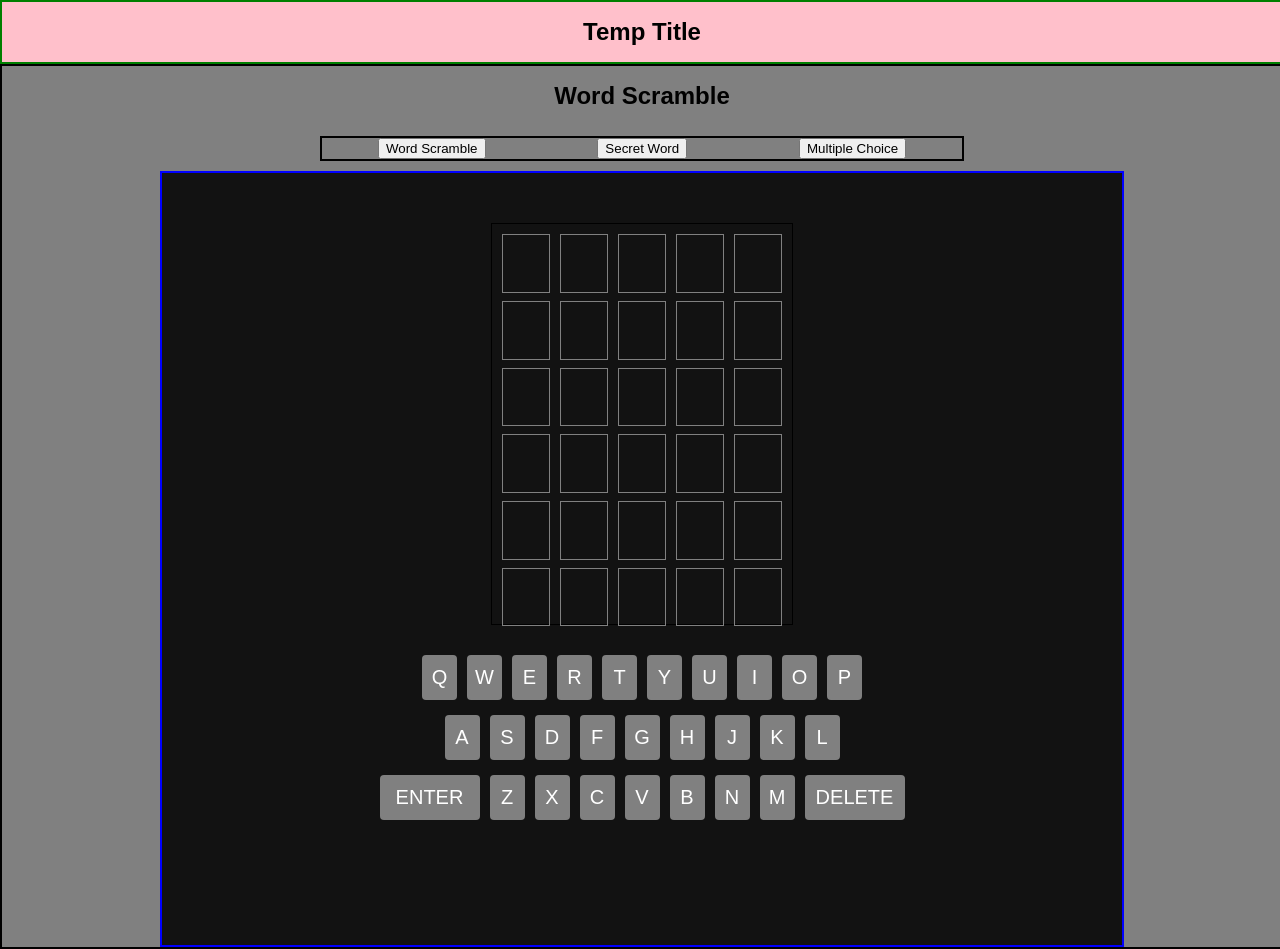
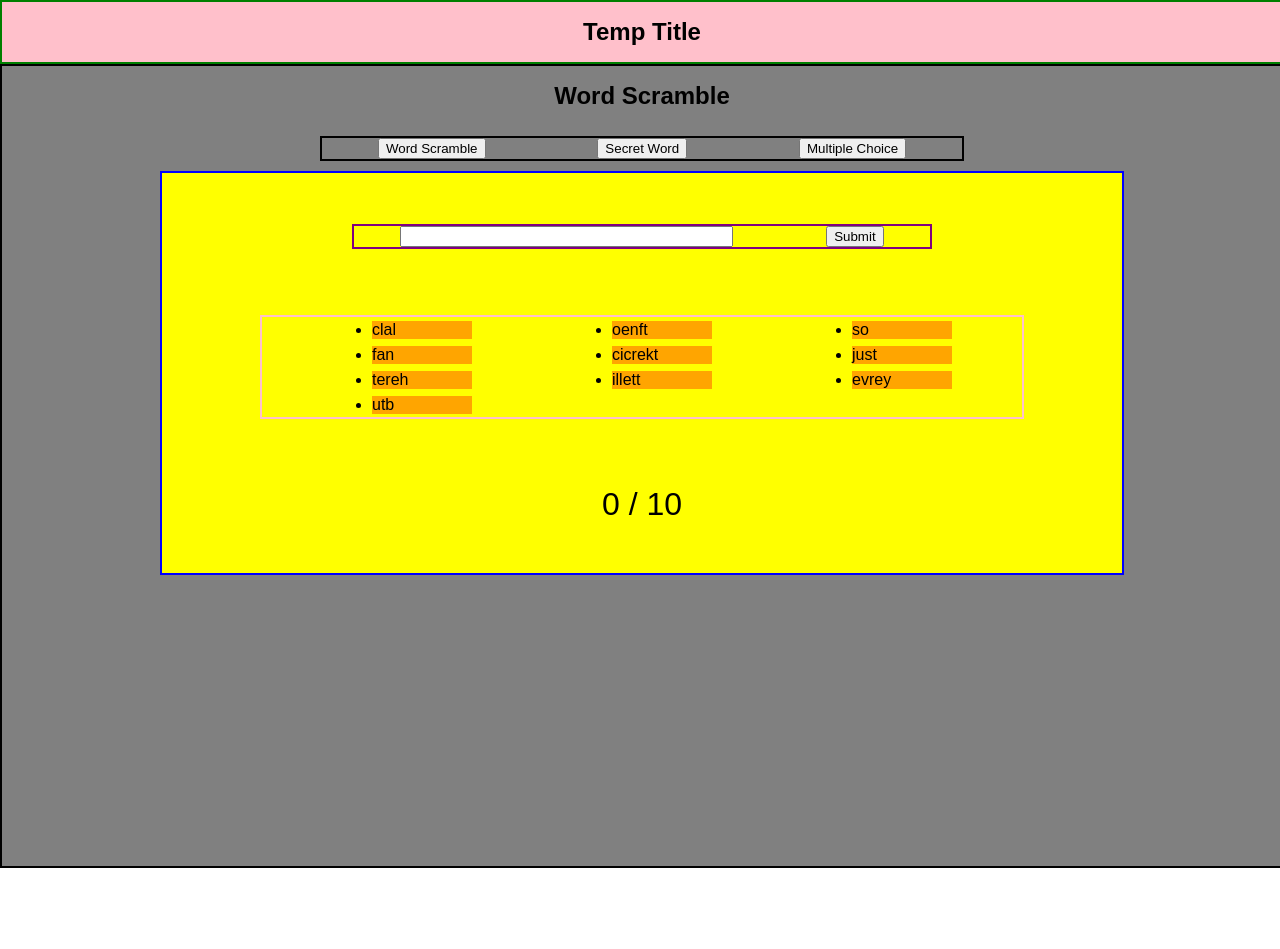
Before and after one commit to gomizilla/deans-vocab-game, a React (Create React App) app: page / in a window 1280 px wide. Both pictures are taken after a click on the button "Word Scramble". After the commit the page ends 868 px from the top, so only its background shows below. Built offline with nearby package versions, Linux system fonts and the light colour scheme.

Commit message:
feat: word scramble basic functionality

```diff
--- a/src/App.jsx
+++ b/src/App.jsx
@@ -32,7 +32,7 @@ export default function App() {
     };
     */
 
-    console.log("App.jsx current game check: ", currentGame);
+    // console.log("App.jsx current game check: ", currentGame);
 
     // RENDER
     return (
--- a/src/components/Game.css
+++ b/src/components/Game.css
@@ -10,7 +10,7 @@
     padding: 0;
     /* margin-top: 50px; */
     width: 100%;
-    /* height: 110vh; */
+    height: 100vh;
     /* color: black; */
     background-color: gray;
     border: 2px solid black;
--- a/src/components/Game.jsx
+++ b/src/components/Game.jsx
@@ -1,6 +1,7 @@
 import React, { useEffect, useState } from "react";
 import "./Game.css";
 import SecretWord from "./games/SecretWord";
+import WordScramble from "./games/WordScramble";
 import server from "../util/dataFromServer";
 
 export default function Game(props) {
@@ -11,6 +12,10 @@ export default function Game(props) {
     const [wordScramble, setWordScramble] = useState(false);
     const [secretWord, setSecretWord] = useState(false);
     const [multiChoice, setMultiChoice] = useState(false);
+    const [vocabList, setVocabList] = useState(server.server);
+    // const [isLoaded, setIsLoaded] = useState(false);
+
+    // console.log("vocab list check: ", vocabList);
 
     // const secretWordRef = useRef(null);
 
@@ -43,7 +48,7 @@ export default function Game(props) {
         props.setCurrentGame("Multiple Choice");
     }
 
-    console.log("word: ", wordScramble, "secret: ", secretWord, "multi: ", multiChoice);
+    // console.log("word: ", wordScramble, "secret: ", secretWord, "multi: ", multiChoice);
 
     return (
         <div className="game-container">
@@ -54,8 +59,9 @@ export default function Game(props) {
                 <button id="multi-choice" onClick={handleMultiChoice}>Multiple Choice</button>
             </div>
             <div className="game-wrapper-container">
-                <SecretWord />
-                {console.log("in return section test")}
+                {/* <h1 className="game-wrapper-header"> Welcome </h1> */}
+                {/* {props.currentGame === "Secret Word" ? <SecretWord /> : null } */}
+                <WordScramble vocabList={vocabList} wordScramble={wordScramble}/>
             </div>
         </div>
     );
--- /dev/null
+++ b/src/components/games/WordScramble.css
@@ -0,0 +1,49 @@
+.ws-game {
+    display: flex;
+    flex-direction: column;
+    /* justify-content: center; */
+    align-items: center;
+    justify-content: space-evenly;
+    height: 400px;
+    background-color: yellow;
+}
+
+.ws-wordbox {
+    display: grid;
+    grid-template-columns: 1fr 1fr 1fr;
+    align-items: center;
+    justify-items: center;
+    /* flex-direction: row; */
+    border: 2px solid pink;
+    width: 75%;
+    height: 25%;
+}
+
+.ws-vocab {
+    color: black;
+    width: 100px;
+    background-color: orange;
+}
+
+.ws-num-correct {
+    font-size: 32px;
+}
+
+
+#ws-form {
+    display: flex;
+    flex-direction: row;
+    justify-content: space-around;
+    border: 2px solid purple;
+    width: 60%;
+}
+
+#ws-guess {
+    /* width: 100%; */
+    width: 325px;
+}
+
+.correct {
+    background-color: green;
+    text-decoration: line-through;
+}
--- /dev/null
+++ b/src/components/games/WordScramble.jsx
@@ -0,0 +1,144 @@
+import React from "react";
+import { useEffect, useState } from "react";
+import "./WordScramble.css";
+import { getAllEnglishVocab } from "../../util/dataFromServer";
+
+
+export default function WordScramble(props) {
+
+    const [wordSearchList, setWordSearchList] = useState([]);
+    const [wordSearchListScrambled, setWordSearchListScrambled] = useState([]);
+    const [submittedWords, setSubmittedWords] = useState([]);
+    const [wordListTest, setWordListTest] = useState([])
+
+    useEffect(() => {
+        getAllEnglishVocab();
+        handleVocabList();
+    }, []);
+
+    useEffect(() => {
+        if (props.wordScramble === true) handleScrambleWordList();
+        // handleWordCheck();
+    },[props.wordScramble]);
+
+    useEffect(() => {
+        if(wordSearchListScrambled.length > 0) handleWordCheck();
+        testWordObj();
+        // handleUserInput();
+    }, [wordSearchListScrambled]);
+
+    // useEffect(() => {
+    //     handleUserInput();
+    // }, [submittedWords])
+
+    const handleVocabList = () => { // need async/await later?
+        const list = getAllEnglishVocab();
+        const newList = [];
+        for (let i = 0; i < 10; i++) { // choose first 10 in the list, should be random from entire list & what teacher decides
+            newList.push(list[i]);
+        }
+        setWordSearchList(newList);
+    }
+
+    const handleScrambleWordList = () => {
+        const scrambledList = [];
+        for (const word of wordSearchList) {
+            scrambledList.push(scrambleWord(word));
+            // console.log("word in scrambledlist: ", word);
+        }
+        // console.log("scrambled list: ", scrambledList);
+        setWordSearchListScrambled(scrambledList);
+    }
+
+    const scrambleWord = (word) => {
+        let scramble = [];
+        let newWord = [];
+        for (let i = 0; i < word.length; i++) {
+            // scramble[i] = word[i];
+            scramble.push(word[i]);
+        }
+        // console.log("scramble: ", scramble);
+        let wordLength = word.length;
+        let j = 0;
+        let temp;
+
+        while (wordLength--) {
+            j = Math.floor(Math.random() * (wordLength + 1));
+            temp = scramble[wordLength];
+            newWord[wordLength] = scramble[j];
+            scramble[j] = temp;
+        }
+        let scrambledWord = newWord.join("");
+        return scrambledWord;
+        // console.log("scrambled word check: ", scrambledWord);
+    };
+
+    const testWordObj = () => {
+        const testSWO = {};
+        for (let i = 0; i < wordSearchList.length; i++) {
+            testSWO[wordSearchList[i]] = wordSearchListScrambled[i];
+        }
+        // console.log("testSWO: ", testSWO);
+        setWordListTest(testSWO);
+    }
+
+    console.log("word list test: ", wordListTest);
+
+    const handleUserInput = (e) => {
+        e.preventDefault();
+        const userInput = document.getElementById("ws-guess");
+        console.log("userInput: ", userInput.value);
+
+        if (wordListTest[userInput.value]) {
+            console.log("🎉🎉🎉🎉🎉🎉🎉🎉🎉🎉🎉🎉🎉🎉🎉🎉🎉🎉🎉")
+            console.log("awerawerawerawerawer: ", wordListTest[userInput.value])
+            document.getElementById(`${wordListTest[userInput.value]}`).className = "correct";
+            setSubmittedWords([...submittedWords, userInput.value]);
+        }
+        userInput.value = "";
+    }
+
+    const handleWordCheck = () => {
+        const listOfScrambledWords = document.getElementsByClassName("ws-vocab")
+
+        for (const word of listOfScrambledWords) {
+            console.log("🍕🍕🍕", word.id);
+        }
+    }
+
+    // handleWordCheck();
+
+    // const wordState = correct ? "correct" : null;
+
+    console.log("ws asdfaslist: ", wordSearchList);
+    console.log("ws scrambled list: ", wordSearchListScrambled);
+
+    return (
+        <div className="ws-game">
+            {props.wordScramble ? (
+                <>
+                    <div id="ws-form">
+                        <form onSubmit={handleUserInput}>
+                            <label htmlFor="ws-guess"></label>
+                            <input type="text" id="ws-guess"/>
+                        </form>
+                            <button onClick={handleUserInput}>Submit</button>
+                    </div>
+                    <ul className="ws-wordbox">
+                        {/* {wordSearchListScrambled.map((word) => {
+                            return <li className="ws-vocab" key={word} name="scrambledWord" id={word}>{word}</li>
+                        })} */}
+                        {Object.values(wordListTest).map((word) => {
+                            return <li className="ws-vocab" key={word} name="scrambledWord" id={word}>{word}</li>
+                        })}
+
+                        {/* <li className="ws-vocab" name="scrambledWord">{wordSearchListScrambled[0]}</li> */}
+                    </ul>
+                    <div className="ws-num-correct">
+                        {submittedWords.length} / 10
+                    </div>
+                </>
+            ) : null}
+        </div>
+    )
+}
--- a/src/util/dataFromServer.js
+++ b/src/util/dataFromServer.js
@@ -37,4 +37,12 @@ const server = [
     }
 ];
 
+const getAllEnglishVocab = () => {
+    // return axios.get(server.english_vocab);
+    return server.map((word) => {
+        return word.english_vocab;
+    })
+}
+
+export { getAllEnglishVocab };
 export default { server };
```
